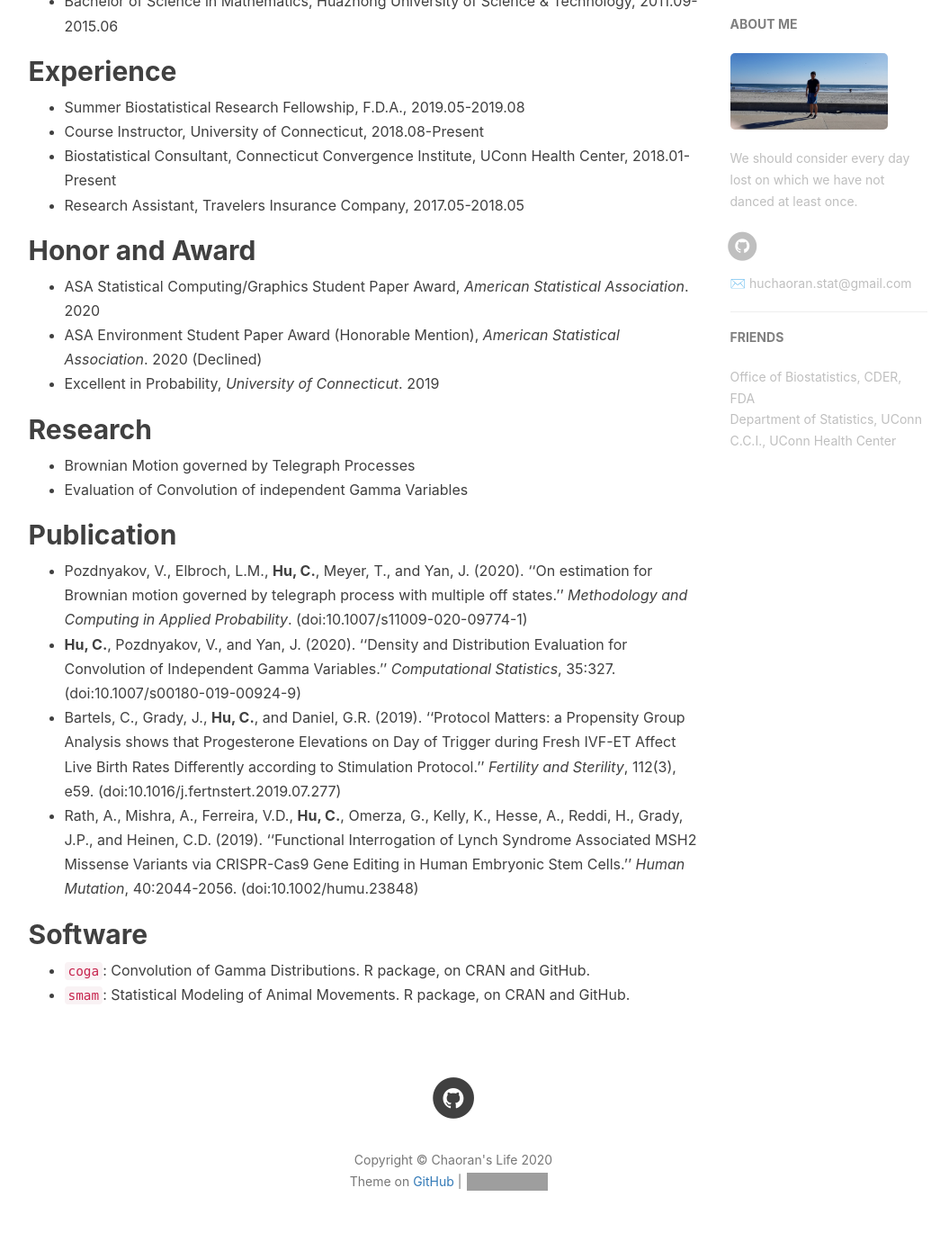
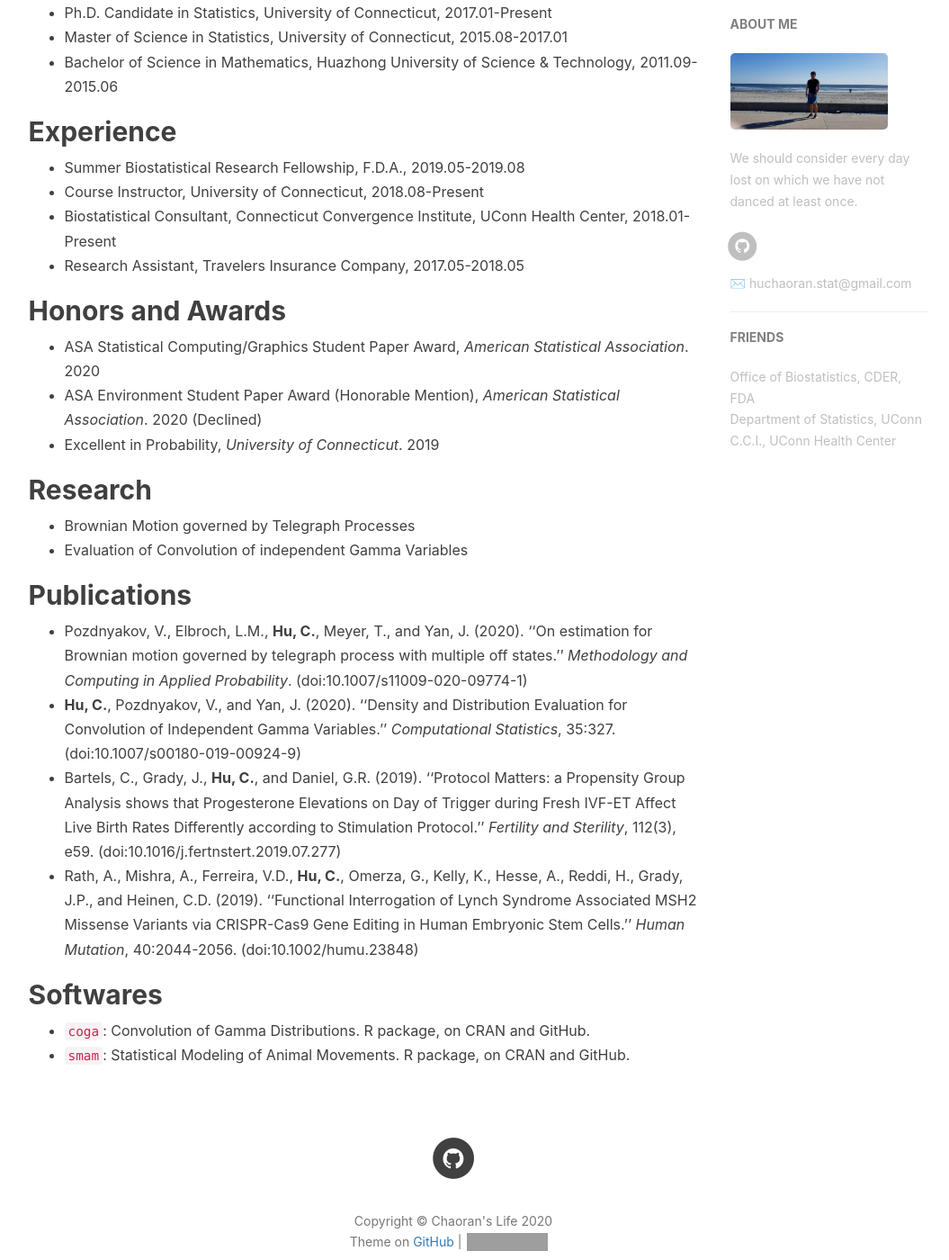
Before and after one commit to ChaoranHu/ChaoranHu.github.io, a Jekyll site: the page built from blogCV.md, in a window 1280 px wide and 1400 px high, scrolled down 547 px. Shown: the whole window at 90% size, without its empty margins (136-1191 px from the left). Built offline with Jekyll 4.4.1, drawn with Linux system fonts in a browser that asks for light colours; nearby versions of some CDN libraries; our own code applies the rules of GitHub Pages for plain Markdown files; comment, search, counter and statistics services are not loaded; some of the changed text lies outside the part shown; grey boxes are pictures that could not be loaded.

Commit message:
Update blogCV.md

```diff
--- a/blogCV.md
+++ b/blogCV.md
@@ -14,7 +15,7 @@
 * Biostatistical Consultant, Connecticut Convergence Institute, UConn Health Center, 2018.01-Present
 * Research Assistant, Travelers Insurance Company, 2017.05-2018.05
 
-## Honor and Award
+## Honors and Awards
 * ASA Statistical Computing/Graphics Student Paper Award, *American Statistical Association*. 2020
 * ASA Environment Student Paper Award (Honorable Mention), *American Statistical Association*. 2020 (Declined)
 * Excellent in Probability, *University of Connecticut*. 2019
@@ -23,12 +24,12 @@
 * Brownian Motion governed by Telegraph Processes
 * Evaluation of Convolution of independent Gamma Variables
 
-## Publication
+## Publications
 * Pozdnyakov, V., Elbroch, L.M., **Hu, C.**, Meyer, T., and Yan, J. (2020). ''On estimation for Brownian motion governed by telegraph process with multiple off states.'' *Methodology and Computing in Applied Probability*. (doi:10.1007/s11009-020-09774-1)
 * **Hu, C.**, Pozdnyakov, V., and Yan, J. (2020). ''Density and Distribution Evaluation for Convolution of Independent Gamma Variables.'' *Computational Statistics*, 35:327. (doi:10.1007/s00180-019-00924-9)
 * Bartels, C., Grady, J., **Hu, C.**, and Daniel, G.R. (2019). ''Protocol Matters: a Propensity Group Analysis shows that Progesterone Elevations on Day of Trigger during Fresh IVF-ET Affect Live Birth Rates Differently according to Stimulation Protocol.'' *Fertility and Sterility*, 112(3), e59. (doi:10.1016/j.fertnstert.2019.07.277)
 * Rath, A., Mishra, A., Ferreira, V.D., **Hu, C.**, Omerza, G., Kelly, K., Hesse, A., Reddi, H., Grady, J.P., and Heinen, C.D. (2019). ''Functional Interrogation of Lynch Syndrome Associated MSH2 Missense Variants via CRISPR-Cas9 Gene Editing in Human Embryonic Stem Cells.'' *Human Mutation*, 40:2044-2056. (doi:10.1002/humu.23848)
 
-## Software
-* `coga`: Convolution of Gamma Distributions. R package, on CRAN and GitHub.
-* `smam`: Statistical Modeling of Animal Movements. R package, on CRAN and GitHub.
+## Softwares
+* `coga`: Convolution of Gamma Distributions. R package, on [CRAN](https://CRAN.R-project.org/package=coga) and [GitHub](https://github.com/ChaoranHu/coga).
+* `smam`: Statistical Modeling of Animal Movements. R package, on [CRAN](https://CRAN.R-project.org/package=smam) and [GitHub](https://github.com/ChaoranHu/smam).
```
Also changed, not shown: other parts of blogCV.md (+1 -0 lines).
